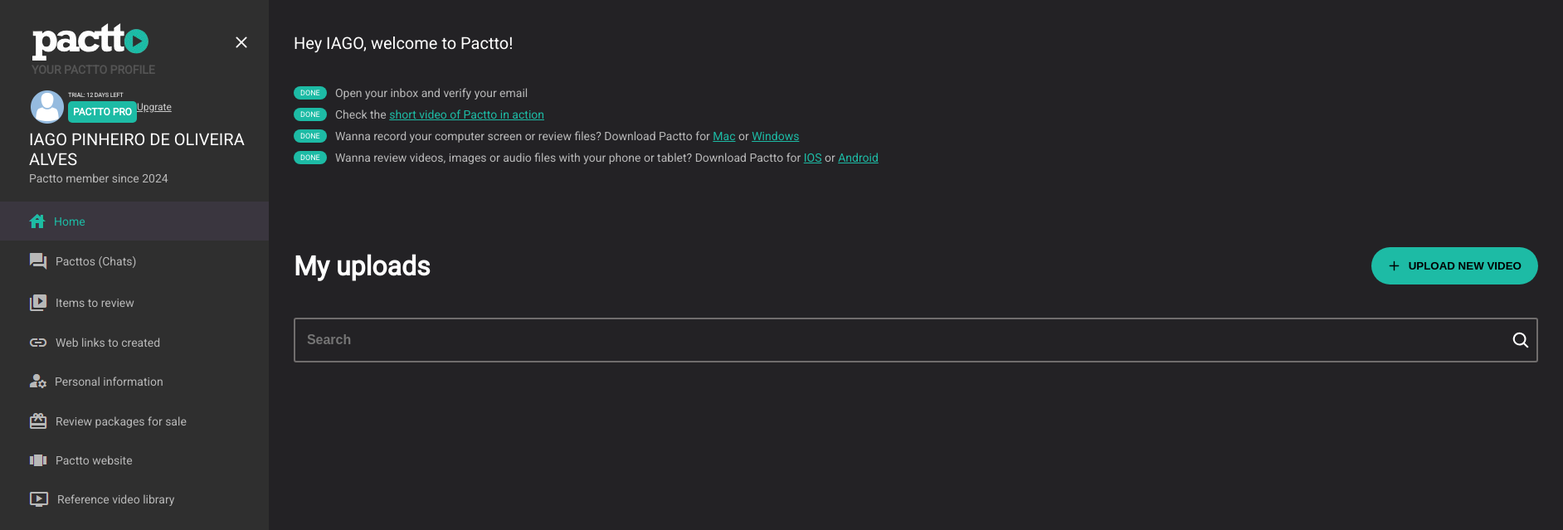
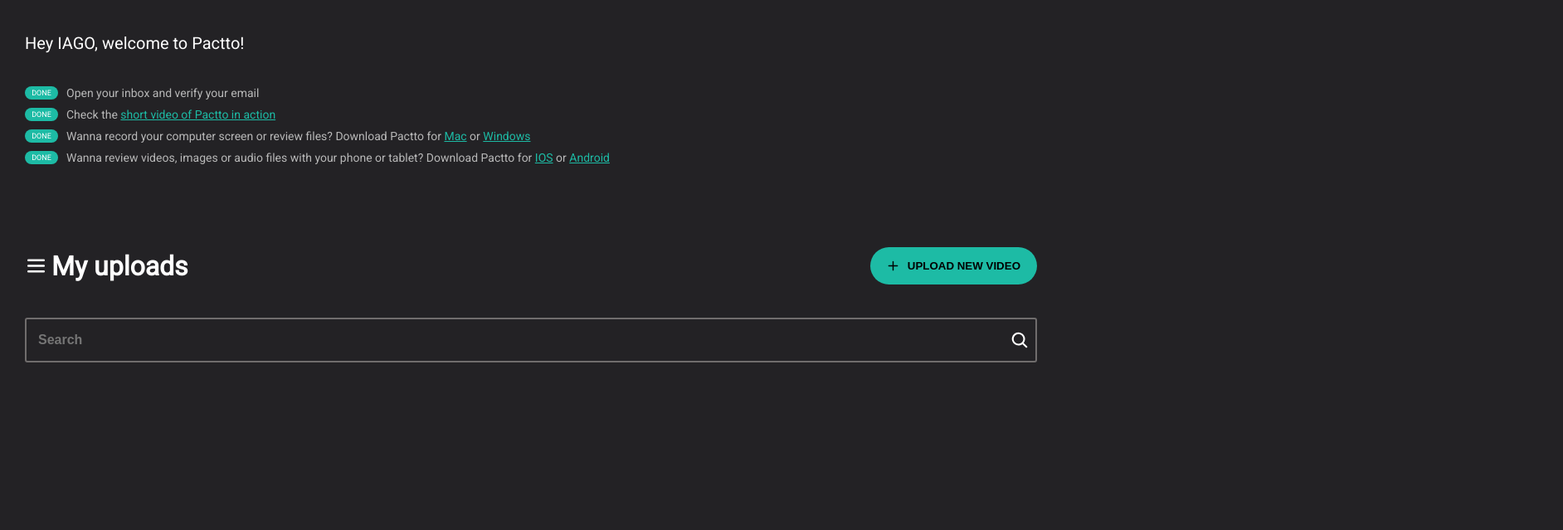
Before and after one commit to iagoPinheiro1401/pactto_challenge, a Next.js app: page / in a window 1280 px wide. Shown: the top 639 px of the page at 83% size, 1884 px wide, since content can reach past the window. Built offline with nearby package versions, Linux system fonts and the light colour scheme.

Commit message:
created opening and closing menu

```diff
--- a/src/components/menu/Menu.jsx
+++ b/src/components/menu/Menu.jsx
@@ -7,11 +7,13 @@
 import MenuOptions from "../menuOptions/MenuOptions"
 import LogoutButton from "../buttons/LogoutButton"
 
+import { useMenu } from "@/contexts/MenuContext"
+
 const Container = styled.div`
     display: flex;
     flex-direction: column;
     background-color: ${props => props.theme.colors.secondary};
-    width: 383px;
+    width: 500px;
     height: 100vh;
 `
 
@@ -95,11 +97,17 @@
 `
 
 export default function Menu() {
+    const { isMenuOpen, toggleMenu } = useMenu()
+
+    if (!isMenuOpen) {
+        return null
+    }
+
     return(
-        <Container>
+        <Container isOpen={isMenuOpen}>
             <LogoContainer>
                 <img src="/pactto_logo.png"/>
-                <StyledX>
+                <StyledX onClick={toggleMenu}>
                     <X size={20} color="#faf9f9" weight="bold" />
                 </StyledX>
             </LogoContainer>
--- a/src/pages/_app.jsx
+++ b/src/pages/_app.jsx
@@ -3,6 +3,8 @@
 import { useRouter } from "next/router"
 
 import Menu from "@/components/menu/Menu"
+
+import { MenuProvider } from "@/contexts/MenuContext"
 
 const GlobalStyle = createGlobalStyle`
     * {
@@ -21,12 +23,14 @@
 
   return (
     <ThemeProvider theme={theme}>
-      <GlobalStyle />
+    <GlobalStyle />
+    <MenuProvider>
       <div style={{ display: 'flex' }}>
         <Menu />
-        <Component {...pageProps} />
+          <Component {...pageProps} />
       </div>
-    </ThemeProvider>
+    </MenuProvider>
+  </ThemeProvider>
   )
 }
 
--- a/src/pages/index.jsx
+++ b/src/pages/index.jsx
@@ -1,4 +1,5 @@
 import styled from "styled-components"
+import { List } from "@phosphor-icons/react"
 
 import TextHuge from "@/components/tipography/textHuge/TextHuge"
 import TextBig from "@/components/tipography/textBig/TextBig"
@@ -7,11 +8,14 @@
 import GreenButton from "@/components/buttons/GreenButton"
 import SearchBar from "@/components/searchBar/SearchBar"
 
+import { useMenu } from "@/contexts/MenuContext"
+
 const Container = styled.header`
   display: flex;
   gap: 40px;
   flex-direction: column;
   padding: 40px 30px;
+  width: 100%;
 `
 
 const StatusContainer = styled.div`
@@ -35,11 +39,24 @@
   display: flex;
   align-items: center;
   justify-content: space-between;
-  width: 1500px;
+  width: 100%;
   margin-top: 60px;
 `
 
+const StyledList = styled(List)`
+  cursor: pointer;
+  display: ${props => (props.show ? 'block' : 'none')};
+`
+
+const MenuAndTextContainer = styled.div`
+  display: flex;
+  gap: 5px;
+  align-items: center;
+`
+
 function HomePage () {
+  const { isMenuOpen, toggleMenu } = useMenu()
+
   return (
     <Container>
         <TextBig>Hey IAGO, welcome to Pactto!</TextBig>
@@ -67,7 +84,10 @@
         </StatusContainer>
 
         <UploadsContainer>
-          <TextHuge>My uploads</TextHuge>
+          <MenuAndTextContainer>
+            <StyledList show={!isMenuOpen} onClick={toggleMenu} size={27} color="#ffff" weight="bold"/>
+            <TextHuge>My uploads</TextHuge>
+          </MenuAndTextContainer>
           <GreenButton plus>UPLOAD NEW VIDEO</GreenButton>
         </UploadsContainer>
 
```
